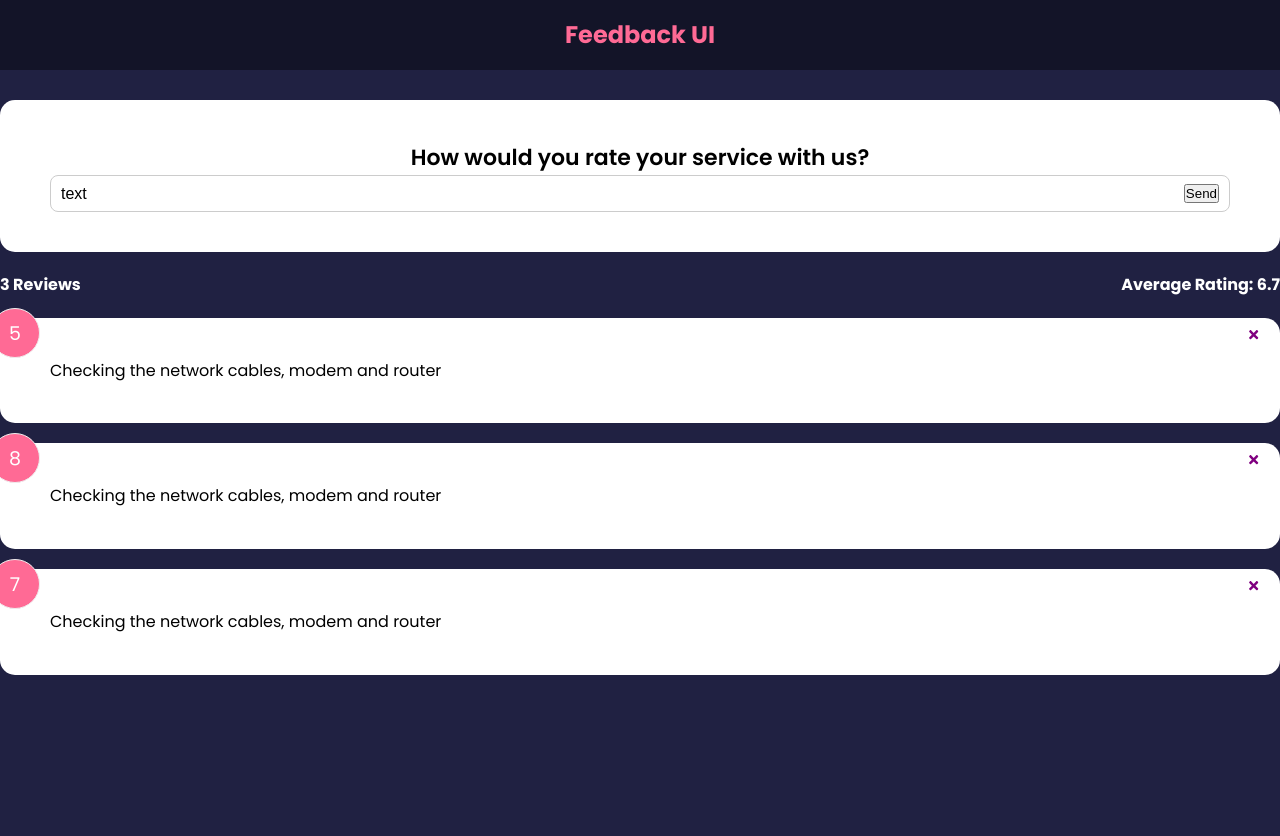
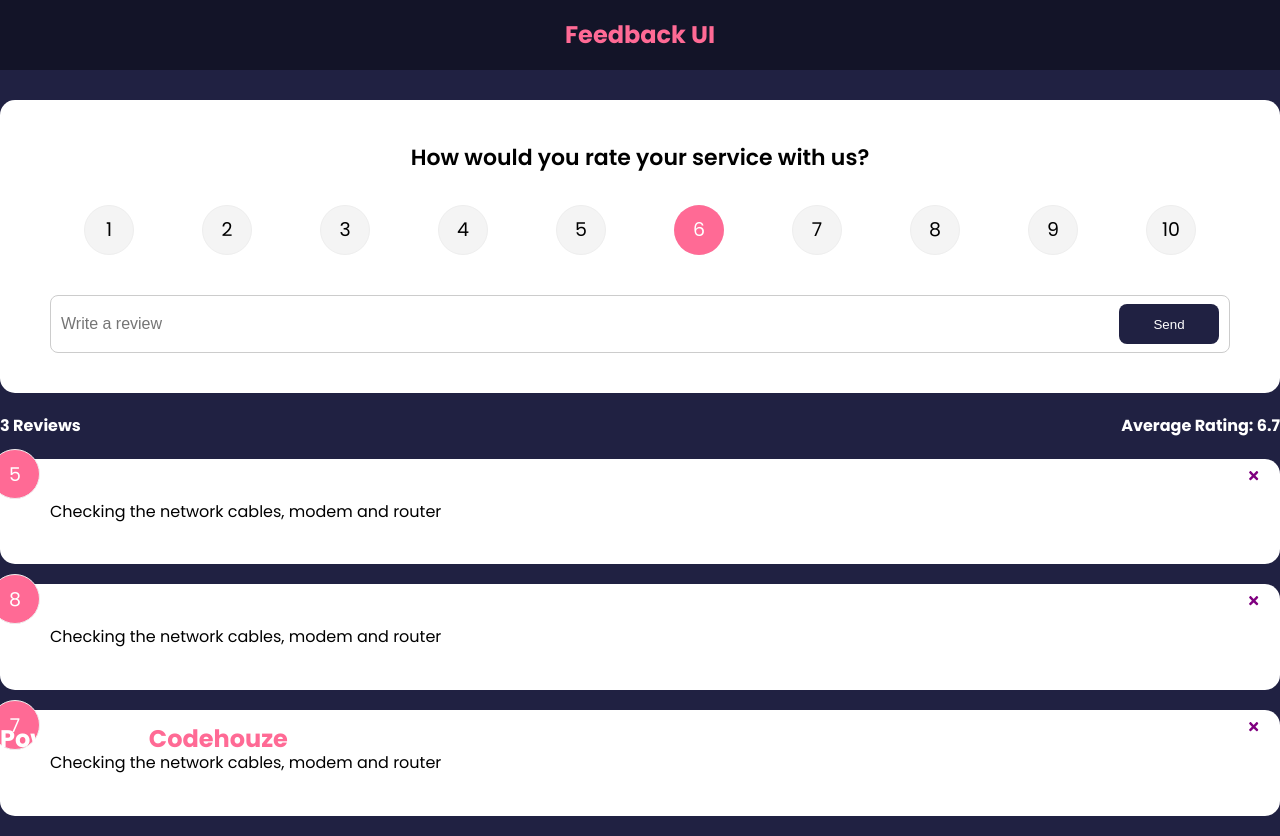
Before and after one commit to Codehouze/Feedback-App, a React (Create React App) app: page / in a window 1280 px wide. Before the commit the page ends 800 px from the top, so only its background shows below. Built offline with nearby package versions, Linux system fonts and the light colour scheme.

Commit message:
added rating

```diff
--- a/src/App.js
+++ b/src/App.js
@@ -1,26 +1,30 @@
-import { useState } from 'react'
+import { useState } from "react";
 import Header from "./Components/Header";
 import FeedbackList from "./Components/FeedbackList";
-import FeedbackData from "./data/FeedbackData"
-import FeedbackStats from "./Components/FeedbackStats"
-import FeedbackForm from './Components/FeedbackForm';
+import FeedbackData from "./data/FeedbackData";
+import FeedbackStats from "./Components/FeedbackStats";
+import FeedbackForm from "./Components/FeedbackForm";
 
 function App() {
-  const[feedback, setFeedback]=useState(FeedbackData)
-  const deleteFeedback =(id)=>{
-    if(window.confirm('Are you sure you want to delete ?')){
-      setFeedback(feedback.filter((item) => item.id!==id))
+  const [feedback, setFeedback] = useState(FeedbackData);
+  const deleteFeedback = (id) => {
+    if (window.confirm("Are you sure you want to delete ?")) {
+      setFeedback(feedback.filter((item) => item.id !== id));
     }
-  }
- return (
+  };
+  return (
     <>
-    <Header   />
-    <FeedbackForm />
-    <FeedbackStats feedback={feedback} />
-    <FeedbackList feedback={feedback} handleDelete={deleteFeedback} />
-
+      <Header />
+      <FeedbackForm />
+      <FeedbackStats feedback={feedback} />
+      <FeedbackList feedback={feedback} handleDelete={deleteFeedback} />
+      <div className="footer">
+        <h2>
+          Powered by<a href="https://github.com/Codehouze"> Codehouze</a>
+        </h2>
+      </div>
     </>
- )
+  );
 }
 
 export default App;
--- a/src/Components/FeedbackForm.jsx
+++ b/src/Components/FeedbackForm.jsx
@@ -1,27 +1,58 @@
- import {useState} from 'react'
- import Card from './shared/Card'
+import { useState } from "react";
+import RatingSelect from "./RatingSelect";
+import Card from "./shared/Card";
+import Button from "./shared/Button";
 function FeedbackForm() {
-    const [text,setText] =useState('text');
+  const [text, setText] = useState("");
+  const [rating, setRating] = useState(10);
+  const [message, setMessage] = useState("");
+  const [btnDisabled, setBtnDisabled] = useState(true);
 
-    const handleTextChange =(e)=>{
-        setText(e.target.value)
+  const handleTextChange = (e) => {
+    if (text === "") {
+      setBtnDisabled(true);
+      setMessage(null);
+    } else if (text !== "" && text.trim().length <= 10) {
+      setMessage("Text Must Be at least 10 characters long");
+      setBtnDisabled(true);
+    } else {
+      setMessage(null);
+      setBtnDisabled(false);
     }
+    setText(e.target.value);
+  };
+  const handleSubmit = (e) => {
+    e.preventDefault();
+    if (text.trim().length > 10) {
+      const newFeedback = {
+        text,
+        rating,
+      };
+      console.log(newFeedback);
+    }
+  };
   return (
     <Card>
-            <form >
+      <form onSubmit={handleSubmit}>
         <h2>How would you rate your service with us?</h2>
-                {
-                // @todo - rating select components
+        <RatingSelect select={(rating) => setRating(rating)} />
+
         <div className="input-group">
           <input
             onChange={handleTextChange}
-                    type="text" placeholder = "Write a review"  value={text}/>
-                    <button type="submit">Send</button>
+            type="text"
+            placeholder="Write a review"
+            value={text}
+          />
+          <Button type="submit" isDisabled={btnDisabled}>
+            Send
+          </Button>
         </div>
-                }
+
+        {message && <div className="message">{message}</div>}
       </form>
     </Card>
-    )
+  );
 }
 
-export default FeedbackForm
+export default FeedbackForm;
--- /dev/null
+++ b/src/Components/RatingSelect.jsx
@@ -0,0 +1,124 @@
+import {useState} from "react";
+function RatingSelect({select}) {
+  const [selected, setSelected] = useState(6);
+  const handleChange = (e) => {
+      setSelected(+e.currentTarget.value)
+      select(+e.currentTarget.value)
+  };
+  return (
+    <ul className="rating">
+      <li>
+        <input
+          type="radio"
+          id="num1"
+          name="rating"
+          value="1"
+          onChange={handleChange}
+          checked={selected === 1}
+        />
+        <label htmlFor="num1">1</label>
+      </li>
+      <li>
+        <input
+          type="radio"
+          id="num2"
+          name="rating"
+          value="2"
+          onChange={handleChange}
+          checked={selected === 2}
+        />
+        <label htmlFor="num2">2</label>
+      </li>{" "}
+      <li>
+        <input
+          type="radio"
+          id="num3"
+          name="rating"
+          value="3"
+          onChange={handleChange}
+          checked={selected === 3}
+        />
+        <label htmlFor="num3">3</label>
+      </li>{" "}
+      <li>
+        <input
+          type="radio"
+          id="num4"
+          name="rating"
+          value="4"
+          onChange={handleChange}
+          checked={selected === 4}
+        />
+        <label htmlFor="num4">4</label>
+      </li>{" "}
+      <li>
+        <input
+          type="radio"
+          id="num5"
+          name="rating"
+          value="5"
+          onChange={handleChange}
+          checked={selected === 5}
+        />
+        <label htmlFor="num5">5</label>
+      </li>{" "}
+      <li>
+        <input
+          type="radio"
+          id="num6"
+          name="rating"
+          value="6"
+          onChange={handleChange}
+          checked={selected === 6}
+        />
+        <label htmlFor="num6">6</label>
+      </li>{" "}
+      <li>
+        <input
+          type="radio"
+          id="num7"
+          name="rating"
+          value="7"
+          onChange={handleChange}
+          checked={selected === 7}
+        />
+        <label htmlFor="num7">7</label>
+      </li>{" "}
+      <li>
+        <input
+          type="radio"
+          id="num8"
+          name="rating"
+          value="8"
+          onChange={handleChange}
+          checked={selected === 8}
+        />
+        <label htmlFor="num8">8</label>
+      </li>{" "}
+      <li>
+        <input
+          type="radio"
+          id="num9"
+          name="rating"
+          value="9"
+          onChange={handleChange}
+          checked={selected === 9}
+        />
+        <label htmlFor="num9">9</label>
+      </li>{" "}
+      <li>
+        <input
+          type="radio"
+          id="num10"
+          name="rating"
+          value="10"
+          onChange={handleChange}
+          checked={selected === 10}
+        />
+        <label htmlFor="num10">10</label>
+      </li>
+    </ul>
+  );
+}
+
+export default RatingSelect;
--- /dev/null
+++ b/src/Components/shared/Button.jsx
@@ -0,0 +1,21 @@
+import PropTypes from "prop-types";
+function Button({ children, version, type, isDisabled }) {
+  return (
+    <button type={type} disable={isDisabled} className={`btn btn-${version}`}>
+      {children}
+    </button>
+  );
+}
+Button.defaultProps = {
+  version: "primary",
+  type: "button",
+  isDisabled: false,
+};
+Button.propTypes = {
+  children: PropTypes.node.isRequired,
+  version: PropTypes.string,
+  type: PropTypes.string,
+  isDisabled: PropTypes.bool,
+};
+
+export default Button;
--- a/src/index.css
+++ b/src/index.css
@@ -168,7 +168,8 @@
   opacity: 0.9;
 }
 
-.btn:disabled {
+
+.isDisabled {
   background-color: #cccccc;
   color: #333;
   cursor: auto;
@@ -225,4 +226,21 @@
   .input-group input {
     width: 80%;
   }
+
 }
+.footer{
+  color:#fff;
+  margin: 0 auto;
+  position: absolute;
+  top: 90%;
+  justify-content: center;
+
+}
+
+.footer a{
+  color:#ff6a95;
+  text-decoration: none;
+
+
+
+}
```
Also changed, not shown: 2 other files (tests, documents, lock files or other folders). Lines whose indentation alone changed are shown as unchanged.
